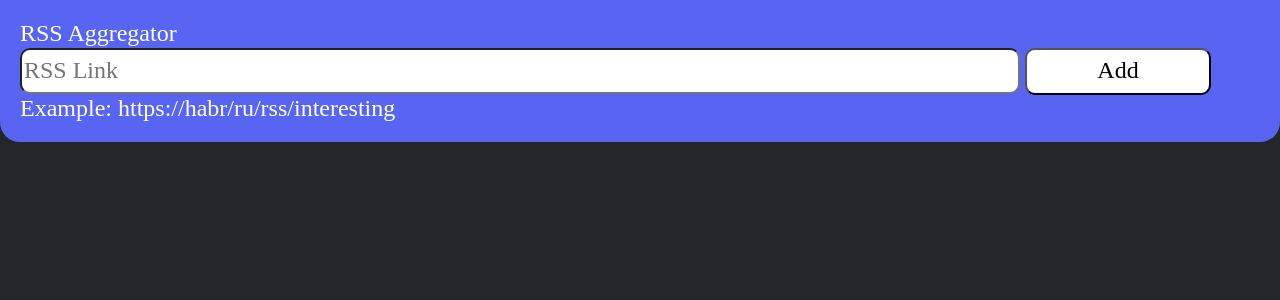
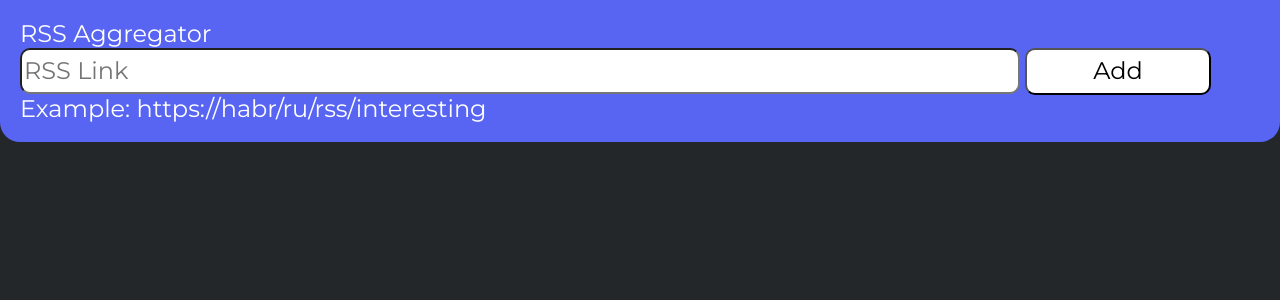
Before and after one commit to nikitakaralius/InfotecsIntern, a React (Create React App) app in the folder src/RssAggregator/client-app/: page / in a window 1280 px wide. Shown: the top 300 px of the page. Built offline with nearby package versions, Linux system fonts and the light colour scheme.

Commit message:
Imported custom font

```diff
--- a/src/RssAggregator/client-app/src/styles/index.scss
+++ b/src/RssAggregator/client-app/src/styles/index.scss
@@ -1,8 +1,10 @@
 @import '~normalize.css';
 @import './variables';
+@import url('https://fonts.googleapis.com/css2?family=Montserrat:ital,wght@0,400;0,500;0,600;0,700;1,200&display=swap');
 
 body {
   background: $background-color;
   color: $primary-color;
   font-size: 24px;
+  font-family: 'Montserrat', sans-serif;
 }
```
